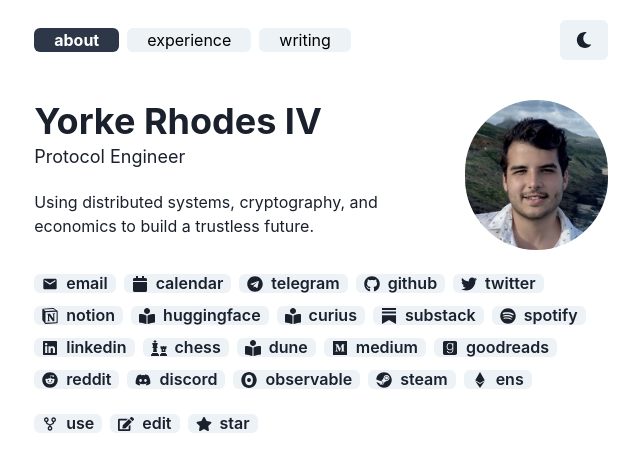
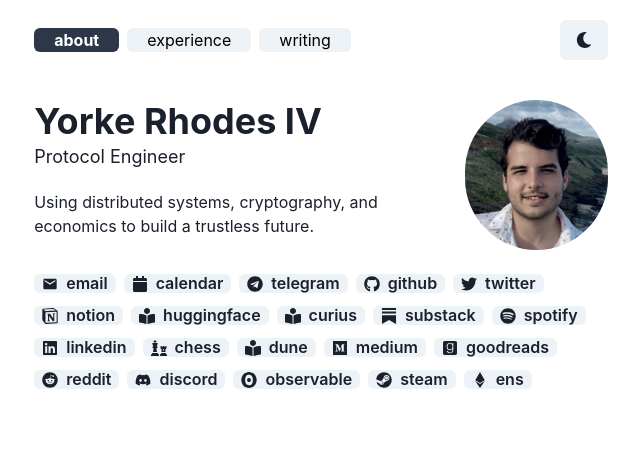
Before and after one commit to yorhodes/website, a Next.js app: page / in a window 1280 px wide. Shown: the top 472 px of the page, without its empty margins (319-959 px from the left). Built offline with nearby package versions, Linux system fonts and the light colour scheme.

Commit message:
Add edit button to navbar

```diff
--- a/components/footer.tsx
+++ /dev/null
@@ -1,49 +0,0 @@
-import { HStack } from "@chakra-ui/react";
-import { useRouter } from "next/router";
-
-import { BiGitRepoForked } from "react-icons/bi";
-import { FaEdit, FaStar } from "react-icons/fa";
-import { LogoLink } from "./link";
-
-const getRepo = () => {
-  // https://vercel.com/docs/concepts/projects/environment-variables#system-environment-variables
-  const platform = process.env.VERCEL_GIT_PROVIDER ?? 'github';
-  const name = process.env.VERCEL_GIT_REPO_SLUG ?? "website"
-  const owner = process.env.VERCEL_GIT_REPO_OWNER ?? "yorhodes";
-  const branch = process.env.VERCEL_GIT_COMMIT_REF ?? 'yorke';
-
-  const repo = `https://${platform}.com/${owner}/${name}`;
-
-  return {
-    repo,
-    branch,
-  };
-}
-
-const Footer = () => {
-
-  const router = useRouter();
-  const file = router.pathname === "/" ? "bio" : router.pathname.slice(1);
-
-  const { repo, branch } = getRepo();
-
-  return (<HStack paddingY="5" alignSelf="right">
-    {LogoLink({
-      link: `${repo}/generate`,
-      icon: BiGitRepoForked,
-      label: "use",
-    })}
-    {LogoLink({
-      link: `${repo}/edit/${branch}/data/${file}.json`,
-      icon: FaEdit,
-      label: "edit"
-    })}
-    {LogoLink({
-      link: repo,
-      icon: FaStar,
-      label: "star"
-    })}
-  </HStack>);
-  }
-
-export default Footer;
--- a/pages/_app.tsx
+++ b/pages/_app.tsx
@@ -4,7 +4,6 @@ import { ChakraProvider, Container } from '@chakra-ui/react'
 import theme from "../theme"
 
 import Navbar from '../components/navbar';
-import Footer from '../components/footer';
 
 import navbar from "../data/navbar.json";
 
@@ -15,7 +14,6 @@ const App = ( {Component, pageProps} : AppProps) => {
       <Container>
         {Navbar(navbar)}
         <Component {...pageProps} />
-        <Footer/>
       </Container>
       <Analytics/>
     </ChakraProvider>
--- a/pages/index.tsx
+++ b/pages/index.tsx
@@ -1,16 +1,27 @@
 import { Box, Flex } from "@chakra-ui/react";
 
+import links from "../data/links.json";
+import bio from "../data/bio.json";
+
 import { Bio } from "../components/bio";
-import ExternalPlatformLink from "../components/link";
+import SocialLogoLink from "../components/link";
 
-import bio from "../data/bio.json";
-import links from "../data/links.json";
+const SELECT = [
+  'email',
+  'calendar',
+  'twitter',
+  'telegram',
+  'discord',
+  'github',
+];
+
+const selected = SELECT.map((s) => links.find(({link, label}) => link.includes(s) || label?.includes(s)));
 
 const IndexPage = () => (
   <Box>
     {Bio(bio)}
     <Flex wrap="wrap" gap="2">
-      {links.map(ExternalPlatformLink)}
+      {links.map(SocialLogoLink)}
     </Flex>
   </Box>
 );
```
Also changed, not shown: components/edit.tsx (added, +37 -0 lines).
